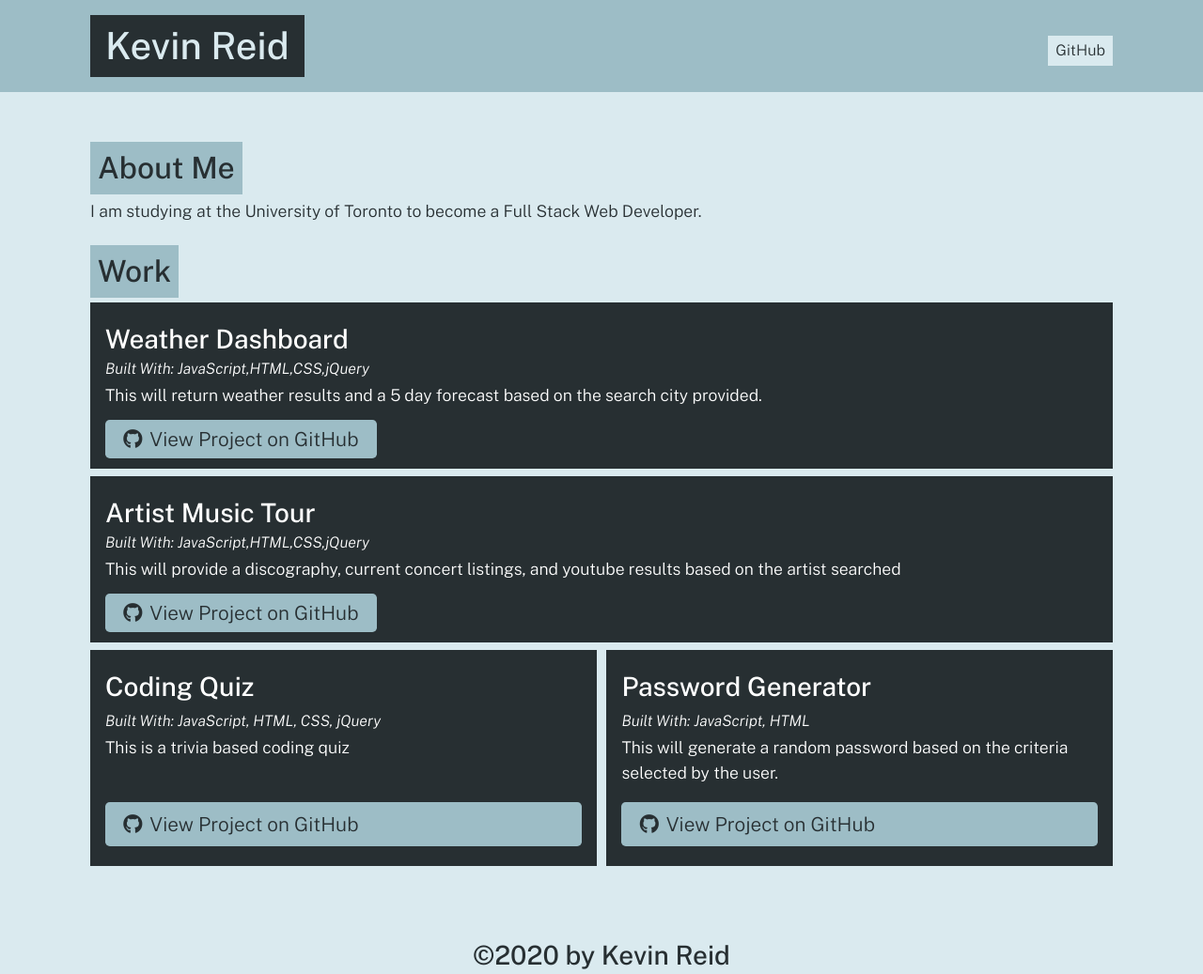
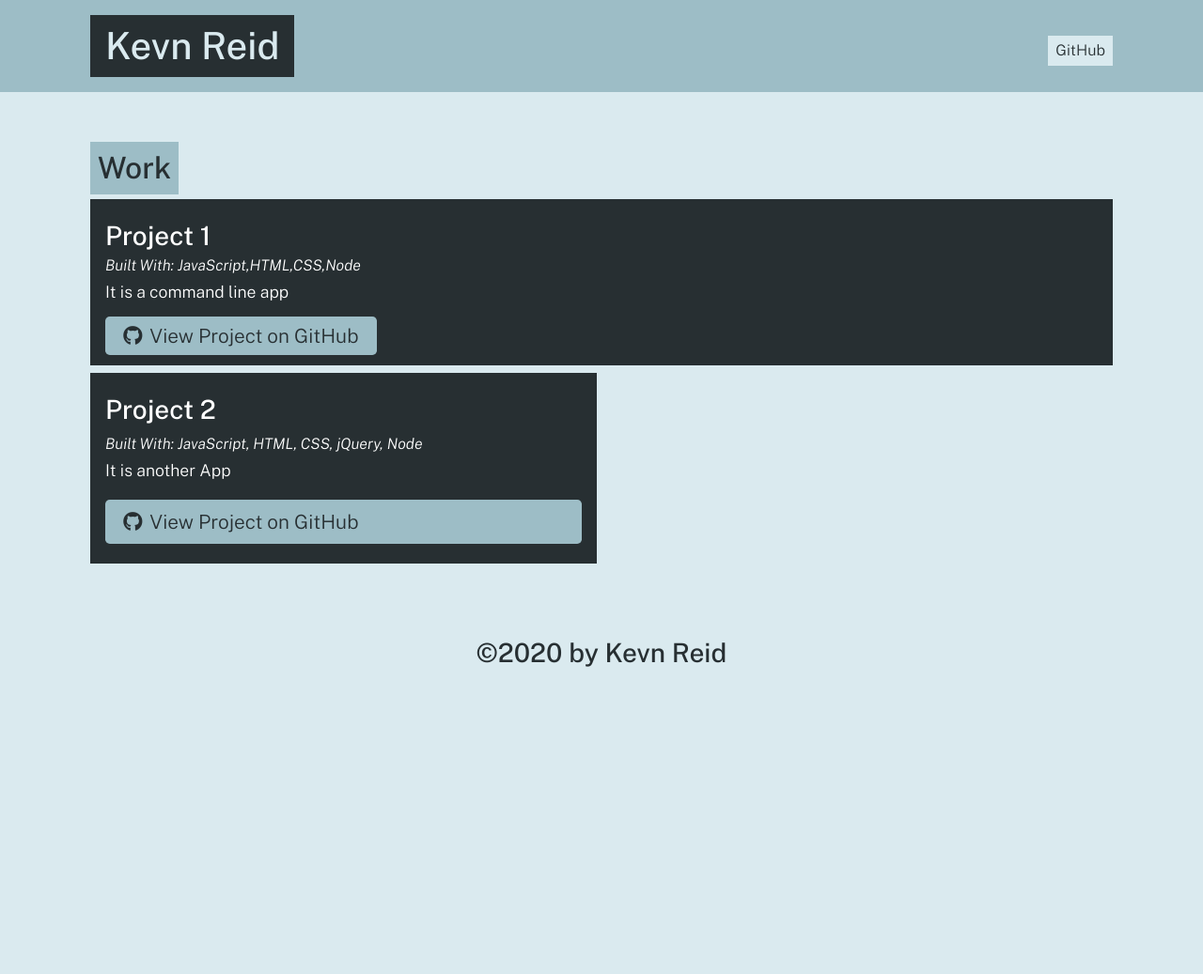
Before and after one commit to Vinyldude8896/portfolio-generator, a website: page dist/index.html in a window 1280 px wide. Shown: the whole page at 94% size. After the commit the page ends 800 px from the top, so only its background shows below. Drawn offline with nearby package versions, Linux system fonts and the light colour scheme.

Commit message:
adding new readme

```diff
--- a/dist/index.html
+++ b/dist/index.html
@@ -15,7 +15,7 @@
     <body>
       <header>
         <div class="container flex-row justify-space-between align-center py-3">
-          <h1 class="page-title text-secondary bg-dark py-2 px-3">Kevin Reid</h1>
+          <h1 class="page-title text-secondary bg-dark py-2 px-3">Kevn Reid</h1>
           <nav class="flex-row">
             <a class="ml-2 my-1 px-2 py-1 bg-secondary text-dark" href="https://github.com/Vinyldude8896">GitHub</a>
           </nav>
@@ -23,56 +23,31 @@
       </header>
       <main class="container my-5">
 
-      <section class="my-3" id="about">
-        <h2 class="text-dark bg-primary p-2 display-inline-block">About Me</h2>
-        <p>I am studying at the University of Toronto to become a Full Stack Web Developer.</p>
-      </section>
-
 
       <section class="my-3" id="portfolio">
         <h2 class="text-dark bg-primary p-2 display-inline-block">Work</h2>
         <div class="flex-row justify-space-between">
 
             <div class="col-12 mb-2 bg-dark text-light p-3">
-              <h3 class="portfolio-item-title text-light">Weather Dashboard</h3>
+              <h3 class="portfolio-item-title text-light">Project 1</h3>
               <h5 class="portfolio-languages">
                 Built With:
-                JavaScript,HTML,CSS,jQuery
+                JavaScript,HTML,CSS,Node
               </h5>
-              <p>This will return weather results and a 5 day forecast based on the search city provided.</p>
-              <a href="https://github.com/Vinyldude8896/Weather-Dashboard" class="btn"><i class="fab fa-github mr-2"></i>View Project on GitHub</a>
-            </div>
-
-            <div class="col-12 mb-2 bg-dark text-light p-3">
-              <h3 class="portfolio-item-title text-light">Artist Music Tour</h3>
-              <h5 class="portfolio-languages">
-                Built With:
-                JavaScript,HTML,CSS,jQuery
-              </h5>
-              <p>This will provide a discography, current concert listings, and youtube results based on the artist searched</p>
-              <a href="https://github.com/Vinyldude8896/Artist_Music_Tour" class="btn"><i class="fab fa-github mr-2"></i>View Project on GitHub</a>
+              <p>It is a command line app</p>
+              <a href="https://github.com/Vinyldude8896/portfolio-generator" class="btn"><i class="fab fa-github mr-2"></i>View Project on GitHub</a>
             </div>
 
 
 
             <div class="col-12 col-md-6 mb-2 bg-dark text-light p-3 flex-column">
-              <h3 class="portfolio-item-title text-light">Coding Quiz</h3>
+              <h3 class="portfolio-item-title text-light">Project 2</h3>
               <h5 class="portfolio-languages">
                 Built With:
-                JavaScript, HTML, CSS, jQuery
+                JavaScript, HTML, CSS, jQuery, Node
               </h5>
-              <p>This is a trivia based coding quiz</p>
-              <a href="https://github.com/Vinyldude8896/Coding-Quiz" class="btn mt-auto"><i class="fab fa-github mr-2"></i>View Project on GitHub</a>
-            </div>
-
-            <div class="col-12 col-md-6 mb-2 bg-dark text-light p-3 flex-column">
-              <h3 class="portfolio-item-title text-light">Password Generator</h3>
-              <h5 class="portfolio-languages">
-                Built With:
-                JavaScript, HTML
-              </h5>
-              <p>This will generate a random password based on the criteria selected by the user.</p>
-              <a href="https://github.com/Vinyldude8896/Password-Generator" class="btn mt-auto"><i class="fab fa-github mr-2"></i>View Project on GitHub</a>
+              <p>It is another App</p>
+              <a href="https://github.com/Vinyldude8896/The-Tech-Blog" class="btn mt-auto"><i class="fab fa-github mr-2"></i>View Project on GitHub</a>
             </div>
 
 
@@ -81,7 +56,7 @@
 
       </main>
       <footer class="container text-center py-3">
-        <h3 class="text-dark">&copy;2020 by Kevin Reid</h3>
+        <h3 class="text-dark">&copy;2020 by Kevn Reid</h3>
       </footer>
     </body>
     </html>
```
Also changed, not shown: Portfolio_generator_1.jpg (added), Portfolio_generator_2.jpg (added), README.md.
